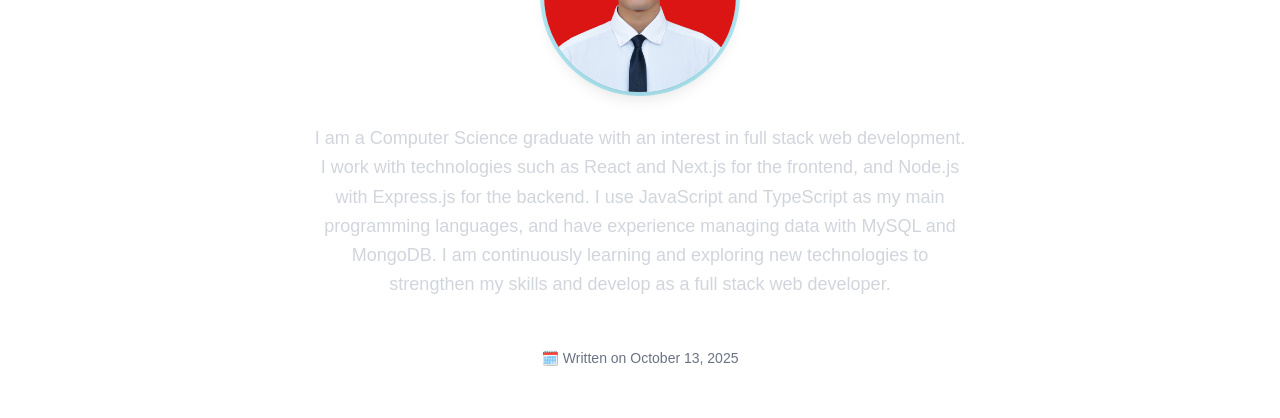
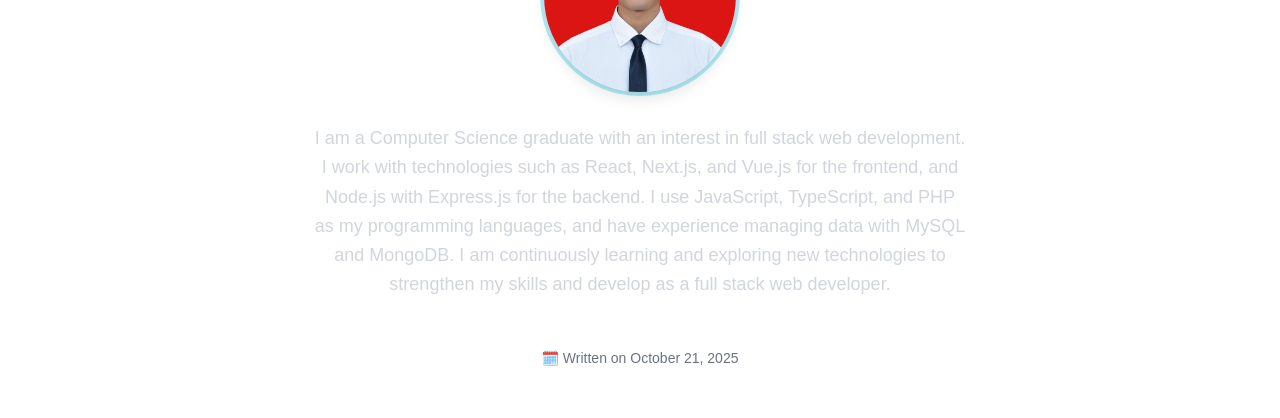
Before and after one commit to hilmiyahya19/portfolio, a Next.js app: page / in a window 1280 px wide. Shown: the part 980-1398 px from the top of the page. Built offline with nearby package versions, Linux system fonts and the light colour scheme.

Commit message:
update about & logo php

```diff
--- a/src/app/@about/page.tsx
+++ b/src/app/@about/page.tsx
@@ -7,7 +7,7 @@ import Image from 'next/image'
 
 export default function About() {
   // 🔹 Tanggal ditulis manual
-  const writtenDate = 'October 13, 2025'
+  const writtenDate = 'October 21, 2025'
 
   return (
     <section className="px-6 py-20 md:px-12 lg:px-20 xl:px-32 flex flex-col items-center text-center text-gray-200">
@@ -36,7 +36,7 @@ export default function About() {
           variants={fadeInUp(0.1)}
           className="text-base md:text-lg leading-relaxed text-gray-300 max-w-prose"
         >
-          I am a Computer Science graduate with an interest in full stack web development. I work with technologies such as React and Next.js for the frontend, and Node.js with Express.js for the backend. I use JavaScript and TypeScript as my main programming languages, and have experience managing data with MySQL and MongoDB. I am continuously learning and exploring new technologies to strengthen my skills and develop as a full stack web developer.
+          I am a Computer Science graduate with an interest in full stack web development. I work with technologies such as React, Next.js, and Vue.js for the frontend, and Node.js with Express.js for the backend. I use JavaScript, TypeScript, and PHP as my programming languages, and have experience managing data with MySQL and MongoDB. I am continuously learning and exploring new technologies to strengthen my skills and develop as a full stack web developer.
         </motion.p>
 
         {/* 🔹 Tanggal ditulis manual */}
--- a/src/data/techStack.ts
+++ b/src/data/techStack.ts
@@ -4,7 +4,7 @@ export const techStack = [
   { id: 2, name: "CSS", image: "https://cdn.worldvectorlogo.com/logos/css-3.svg" },
   { id: 3, name: "JavaScript", image: "https://cdn.worldvectorlogo.com/logos/javascript-1.svg" },
   { id: 4, name: "TypeScript", image: "https://cdn.worldvectorlogo.com/logos/typescript.svg" },
-  { id: 5, name: "PHP", image: "https://cdn.worldvectorlogo.com/logos/php-1.svg" },
+  { id: 5, name: "PHP", image: "https://cdn.worldvectorlogo.com/logos/php-6.svg" },
 
   // 🔹 Frontend Framework & Styling
   { id: 6, name: "React", image: "https://cdn.worldvectorlogo.com/logos/react-2.svg" },
```
